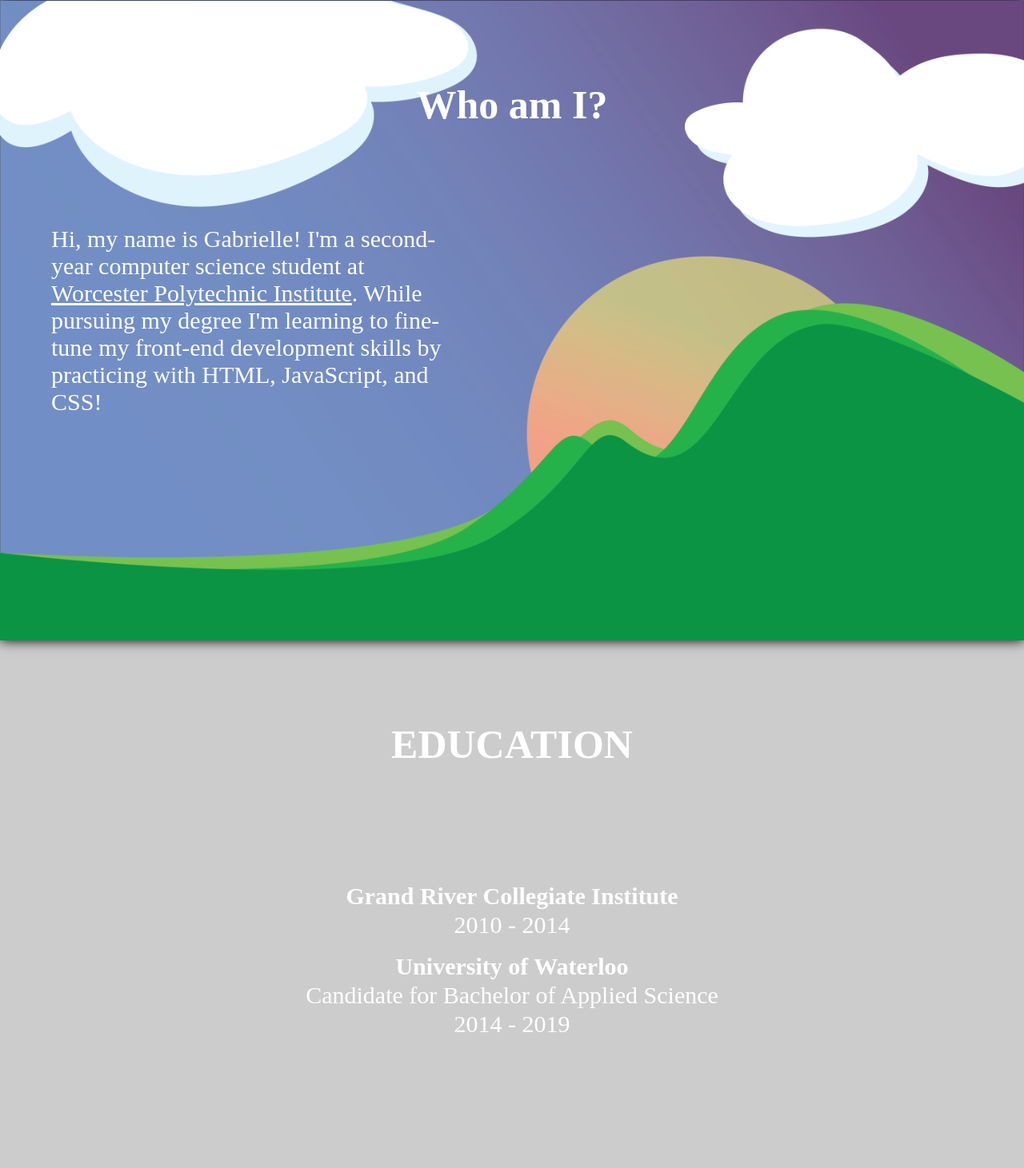
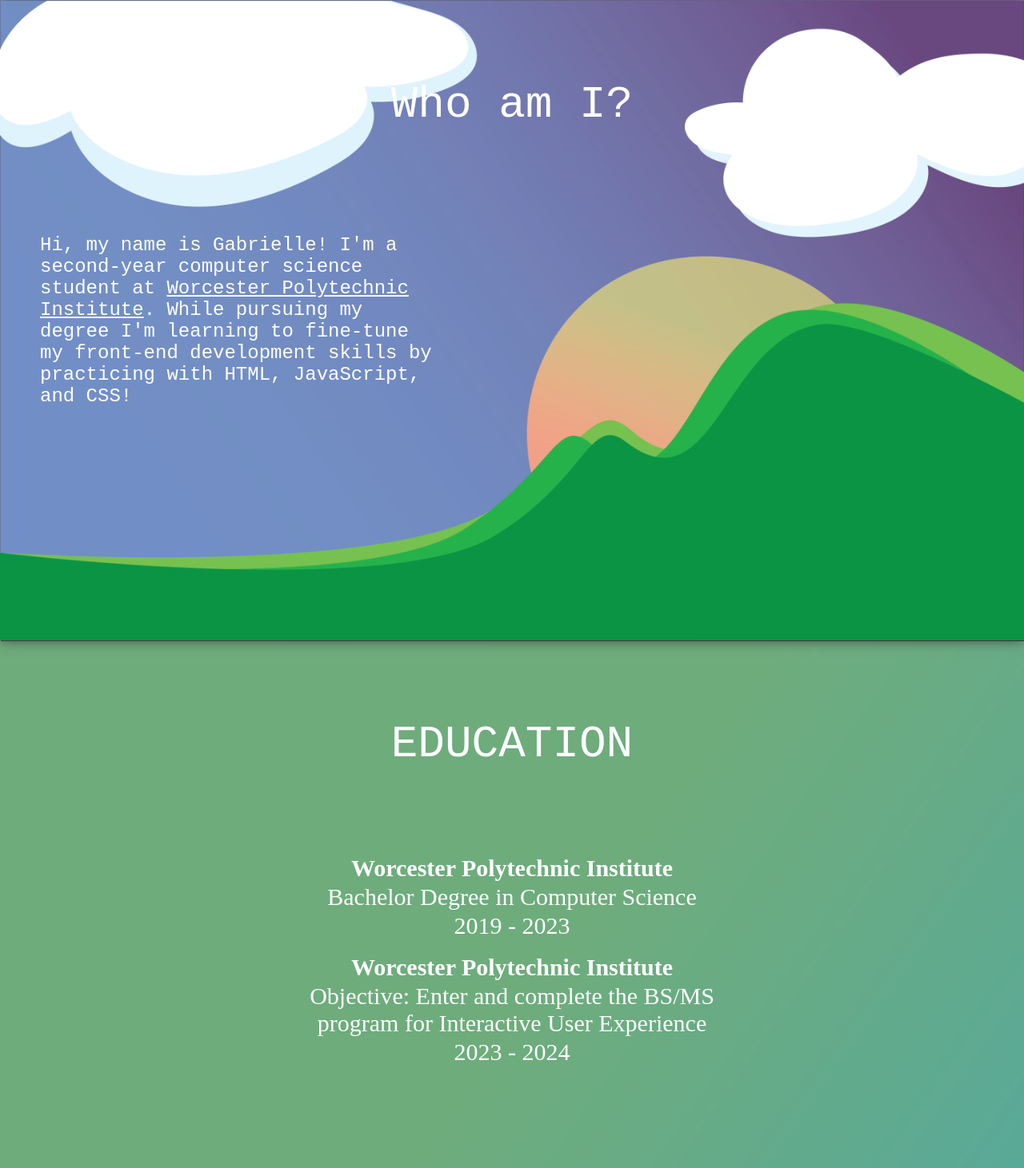
Before and after one commit to geacquista/website-resume, a plain HTML site: page index.html in a window 1280 px wide. Shown: the part 799-2260 px from the top of the page at 80% size. Drawn offline with Linux system fonts and the light colour scheme.

Commit message:
Updated required files

```diff
--- a/index.html
+++ b/index.html
@@ -5,7 +5,7 @@
 		<meta name="description" content="Gabrielle's Personal Website">
 		<meta name="keywords" content="personal, geacquista, website, resume">
 		<meta name="author" content="Gabrielle Acquista, forked from Sahibjot Saggu">
-		<meta name="viewport" content="width=device-width, initial-scale=1, user-scalable=no">
+		<meta name="viewport" content="width=device-width, initial-scale=.5, user-scalable=no">
 
 		<title>Gabrielle Acquista</title>
 		<link rel="stylesheet" type="text/css" href="style.css" />
@@ -66,7 +66,7 @@
 		#navbar ul {
 			position: relative;
 			top: -50px;
-			right: 100px;
+			right: 50px;
 		}
 
 		#navbar ul li {
@@ -132,11 +132,12 @@
 		<div id="main_content2">
 			<p id="heading_title" style="color: #FFF;">EDUCATION</p>
 			<table border="0" id="edu_table">
-				<tr><td style="font-weight: bold;">Grand River Collegiate Institute</td></tr>
-				<tr><td>2010 - 2014</td></tr>
-				<tr style="height: 50px;" valign="bottom"><td style="font-weight: bold;">University of Waterloo</td></tr>
-				<tr><td>Candidate for Bachelor of Applied Science</td></tr>
-				<tr><td>2014 - 2019</td></tr>
+				<tr><td style="font-weight: bold;">Worcester Polytechnic Institute</td></tr>
+				<tr><td>Bachelor Degree in Computer Science</td></tr>
+				<tr><td>2019 - 2023</td></tr>
+				<tr style="height: 50px;" valign="bottom"><td style="font-weight: bold;">Worcester Polytechnic Institute</td></tr>
+				<tr><td>Objective: Enter and complete the BS/MS program for Interactive User Experience</td></tr>
+				<tr><td>2023 - 2024</td></tr>
 			</table>
 		</div> <!-- end main_content2 div -->
 
@@ -155,7 +156,7 @@
 					<li id="edu">EDUCATION</li>
 					<li id="exp">EXPERIENCE</li>
 					<li>UNDER CONSTRUCTION...</li>
-					<li>UNDER CONSTRUCTIONS...</li>
+					<li>UNDER CONSTRUCTION...</li>
 				</ul>
 			</div>
 
--- a/style.css
+++ b/style.css
@@ -67,7 +67,7 @@ body {
 	width: auto;
 	height: 30px;
 	line-height: 30px;
-	font-family: Raleway;
+	font-family: Arial, Helvetica, sans-serif;
 	font-size: 15px;
 	color: #888;
 	cursor: pointer;
@@ -94,7 +94,7 @@ body {
 	text-align: center;
 	line-height: 50px;
 	color: #FFF;
-	font-family: Raleway;
+	font-family: 'Courier New', Courier, monospace;
 	font-weight: bold;
 }
 
@@ -125,30 +125,31 @@ body {
 	height: 100%;
 	background: #26343F url("images/hills.png") no-repeat center center;
 	background-size: cover;
-	box-shadow: 0px 0px 15px #000;
+	box-shadow: 0px 0px 15px rgb(70, 69, 69);
 	z-index: 2;
 }
 
 #heading_title {
-	margin: 100px auto;
-	width: 600px;
+	margin:100px auto;
+	width: 470px;
 	height: 60px;
 	line-height: 60px;
 	text-align: center;
-	font-family: Raleway;
-	font-weight: bold;
-	font-size: 50px;
+	font-family: 'Courier New', Courier, monospace;
+	font-weight: 50%;
+	font-size: 56px;
 	color: #FFF;
 }
 
 #introduction {
 	position: absolute;
 	top: 0px;
-	left: 5%;
+	left: 50px;
 	width: 500px;
 	height: auto;
-	font-family: Raleway;
-	font-size: 30px;
+	font-family:'Courier New', Courier, monospace;
+	font-size: 24px;
+	font-weight: 80%;
 	text-align: left;
 	color: #FFF;
 }
@@ -159,8 +160,8 @@ body {
 	left: 0px;
 	width: 100%;
 	height: 100%;
-	background: #CCC url("images/dark_hardwood.jpg");
-	box-shadow: 0px 0px 15px #000;
+	background: #CCC url("images/back.png");
+	box-shadow: 0px 0px 15px dimgray;
 	z-index: 1;
 }
 
@@ -222,7 +223,7 @@ body {
 	right: 400px;
 	width: 255px;
 	height: 30px;
-	background: url('images/sd-logo.png') no-repeat;
+	background: url('images/carrot.png') no-repeat;
 	background-size: cover;
 	cursor: pointer;
 }
```
Also changed, not shown: images/back.png (added), images/carrot.png (added).
